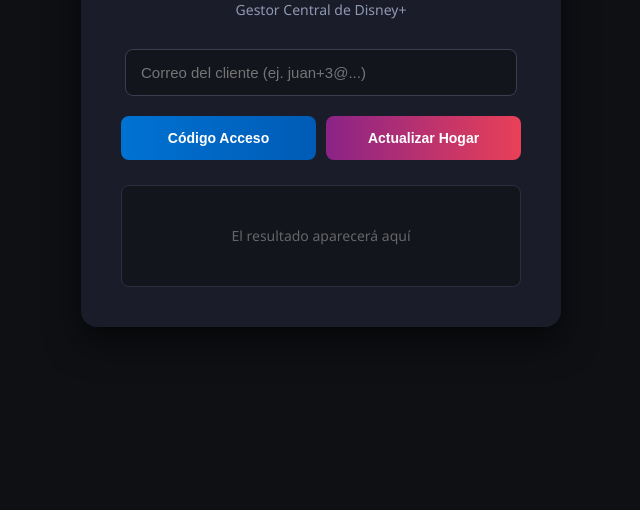
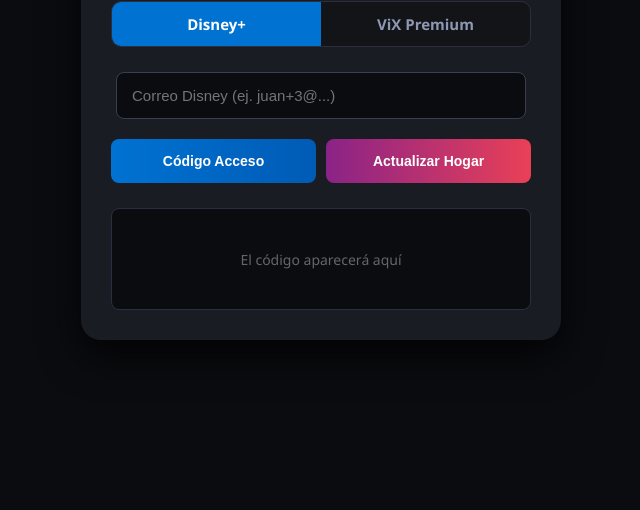
Before and after one commit to streamevolution/api-disney-bot, a website: page index.html in a window 1280 px wide. Shown: the part 290-800 px from the top of the page, without its empty margins (319-959 px from the left). Drawn offline with Linux system fonts and the light colour scheme.

Commit message:
Update index.html

```diff
--- a/index.html
+++ b/index.html
@@ -3,10 +3,10 @@
 <head>
     <meta charset="UTF-8">
     <meta name="viewport" content="width=device-width, initial-scale=1.0">
-    <title>Panel StreamEvolution</title>
+    <title>StreamEvolution Hub</title>
     <style>
         body {
-            background-color: #0f1014;
+            background-color: #0b0c10;
             color: #f9f9f9;
             font-family: 'Segoe UI', Roboto, Helvetica, Arial, sans-serif;
             display: flex;
@@ -16,109 +16,111 @@
             margin: 0;
         }
         .container {
-            background-color: #1a1d29;
-            padding: 40px;
-            border-radius: 16px;
-            box-shadow: 0 15px 35px rgba(0,0,0,0.6);
+            background-color: #1a1c23;
+            padding: 30px;
+            border-radius: 20px;
+            box-shadow: 0 15px 40px rgba(0,0,0,0.8);
             text-align: center;
             width: 100%;
-            max-width: 400px;
+            max-width: 420px;
             position: relative;
-            overflow: hidden;
         }
         h2 {
-            margin-bottom: 5px;
-            font-weight: 600;
-            letter-spacing: 1px;
-            background: linear-gradient(90deg, #0072d2, #00c6ff);
+            margin: 0 0 5px 0;
+            font-weight: 700;
+            font-size: 24px;
+            background: linear-gradient(90deg, #ffffff, #a0a5b5);
             -webkit-background-clip: text;
             -webkit-text-fill-color: transparent;
         }
-        p { color: #8f98b2; font-size: 14px; margin-bottom: 30px; }
+        p { color: #8f98b2; font-size: 14px; margin-bottom: 25px; }
 
+        /* PESTAÑAS (TABS) */
+        .tabs {
+            display: flex;
+            background-color: #121418;
+            border-radius: 10px;
+            margin-bottom: 25px;
+            overflow: hidden;
+            border: 1px solid #2b2e40;
+        }
+        .tab-btn {
+            flex: 1;
+            padding: 12px 0;
+            cursor: pointer;
+            font-weight: 600;
+            font-size: 15px;
+            color: #8f98b2;
+            transition: all 0.3s ease;
+            text-align: center;
+        }
+        .tab-btn.active-disney {
+            background-color: #0072d2;
+            color: white;
+        }
+        .tab-btn.active-vix {
+            background-color: #ff3b30; /* Color rojo/naranja estilo Vix */
+            color: white;
+        }
+
+        /* SECCIONES */
+        .seccion { display: none; }
+        .seccion.activa { display: block; animation: fadeIn 0.4s ease; }
+        @keyframes fadeIn { from { opacity: 0; transform: translateY(5px); } to { opacity: 1; transform: translateY(0); } }
+
+        /* INPUTS Y BOTONES */
         input[type="email"] {
             width: 90%;
             padding: 14px 15px;
             border-radius: 8px;
             border: 1px solid #3b3e50;
-            background-color: #13151d;
+            background-color: #0b0c10;
             color: white;
             font-size: 15px;
             margin-bottom: 20px;
             outline: none;
             transition: border 0.3s;
         }
-        input[type="email"]:focus { border-color: #0072d2; }
+        input[type="email"]:focus { border-color: #8f98b2; }
 
-        .botones-container {
-            display: flex;
-            gap: 10px;
-            margin-bottom: 10px;
+        .botones-container { display: flex; gap: 10px; }
+        button {
+            flex: 1; color: white; border: none; padding: 14px 10px;
+            border-radius: 8px; font-size: 14px; font-weight: bold; cursor: pointer;
+            transition: transform 0.2s, box-shadow 0.2s;
         }
 
-        button {
-            flex: 1;
-            color: white;
-            border: none;
-            padding: 14px 10px;
-            border-radius: 8px;
-            font-size: 14px;
-            font-weight: bold;
-            cursor: pointer;
-            transition: transform 0.2s, box-shadow 0.2s;
-        }
-        .btn-codigo {
-            background: linear-gradient(90deg, #0072d2, #005bb5);
-        }
-        .btn-codigo:hover { transform: translateY(-2px); box-shadow: 0 8px 20px rgba(0, 114, 210, 0.4); }
+        /* Colores Botones Disney */
+        .btn-disney-acceso { background: linear-gradient(90deg, #0072d2, #005bb5); }
+        .btn-disney-acceso:hover { transform: translateY(-2px); box-shadow: 0 8px 20px rgba(0, 114, 210, 0.4); }
+        .btn-disney-hogar { background: linear-gradient(90deg, #8a2387, #e94057); }
+        .btn-disney-hogar:hover { transform: translateY(-2px); box-shadow: 0 8px 20px rgba(233, 64, 87, 0.4); }
 
-        .btn-hogar {
-            background: linear-gradient(90deg, #8a2387, #e94057); /* Tonos morado/rojo elegantes */
-        }
-        .btn-hogar:hover { transform: translateY(-2px); box-shadow: 0 8px 20px rgba(233, 64, 87, 0.4); }
+        /* Color Botón Vix */
+        .btn-vix { background: linear-gradient(90deg, #ff3b30, #ff8c00); width: 100%; margin-top: 5px; }
+        .btn-vix:hover { transform: translateY(-2px); box-shadow: 0 8px 20px rgba(255, 59, 48, 0.4); }
 
+        /* CAJA DE RESULTADO */
         .result-box {
-            margin-top: 25px;
-            padding: 20px;
-            background-color: #13151d;
-            border-radius: 8px;
-            border: 1px solid #2b2e40;
-            min-height: 60px;
-            display: flex;
-            justify-content: center;
-            align-items: center;
-            flex-direction: column;
-            word-break: break-all;
+            margin-top: 25px; padding: 20px; background-color: #0b0c10;
+            border-radius: 8px; border: 1px solid #2b2e40; min-height: 60px;
+            display: flex; justify-content: center; align-items: center; flex-direction: column;
         }
         .result-text { font-size: 28px; font-weight: bold; letter-spacing: 4px; color: #00e676; }
         .result-error { font-size: 14px; color: #ff5252; }
 
-        .btn-enlace-final {
-            background-color: #00e676;
-            color: #000;
-            padding: 10px 15px;
-            border-radius: 6px;
-            text-decoration: none;
-            font-weight: bold;
-            margin-top: 10px;
-            display: inline-block;
-            transition: background-color 0.2s;
-        }
-        .btn-enlace-final:hover { background-color: #00c853; }
-
+        /* SPINNER PANTALLA DE CARGA */
         .overlay {
             position: fixed; top: 0; left: 0; width: 100%; height: 100%;
-            background: rgba(15, 16, 20, 0.85);
-            backdrop-filter: blur(8px);
+            background: rgba(11, 12, 16, 0.85); backdrop-filter: blur(8px);
             display: flex; flex-direction: column; justify-content: center; align-items: center;
             z-index: 1000; opacity: 0; pointer-events: none; transition: opacity 0.3s ease;
         }
         .overlay.active { opacity: 1; pointer-events: auto; }
         .spinner {
             width: 50px; height: 50px; border: 4px solid rgba(255, 255, 255, 0.1);
-            border-top-color: #0072d2; border-radius: 50%; animation: girar 1s linear infinite; margin-bottom: 20px;
+            border-top-color: #ffffff; border-radius: 50%; animation: girar 1s linear infinite; margin-bottom: 20px;
         }
-        .overlay p { color: white; font-size: 16px; font-weight: 500; margin: 0; }
         @keyframes girar { to { transform: rotate(360deg); } }
     </style>
 </head>
@@ -126,47 +128,74 @@
 
     <div id="loadingModal" class="overlay">
         <div class="spinner" id="spinnerCarga"></div>
-        <p id="textoCarga">Procesando solicitud...</p>
+        <p id="textoCarga" style="color: white; font-weight: 500;">Procesando...</p>
     </div>
 
     <div class="container">
-        <h2>Panel StreamEvolution</h2>
-        <p>Gestor Central de Disney+</p>
+        <h2>StreamEvolution Hub</h2>
+        <p>Panel General de Plataformas</p>
 
-        <input type="email" id="emailInput" placeholder="Correo del cliente (ej. juan+3@...)" required>
+        <div class="tabs">
+            <div class="tab-btn active-disney" id="tab-disney" onclick="cambiarPestana('disney')">Disney+</div>
+            <div class="tab-btn" id="tab-vix" onclick="cambiarPestana('vix')">ViX Premium</div>
+        </div>
 
-        <div class="botones-container">
-            <button class="btn-codigo" onclick="realizarPeticion('/buscar-correo', 'Obteniendo Código...')">Código Acceso</button>
-            <button class="btn-hogar" onclick="realizarPeticion('/buscar-enlace-hogar', 'Buscando Enlace de Hogar...')">Actualizar Hogar</button>
+        <div id="seccion-disney" class="seccion activa">
+            <input type="email" id="emailDisney" placeholder="Correo Disney (ej. juan+3@...)" required>
+            <div class="botones-container">
+                <button class="btn-disney-acceso" onclick="realizarPeticion('/buscar-correo', 'emailDisney', 'Buscando Acceso Disney...', '#0072d2')">Código Acceso</button>
+                <button class="btn-disney-hogar" onclick="realizarPeticion('/buscar-enlace-hogar', 'emailDisney', 'Buscando Hogar...', '#e94057')">Actualizar Hogar</button>
+            </div>
+        </div>
+
+        <div id="seccion-vix" class="seccion">
+            <input type="email" id="emailVix" placeholder="Correo ViX (ej. juan+4@...)" required>
+            <button class="btn-vix" onclick="realizarPeticion('/buscar-vix', 'emailVix', 'Buscando Código ViX...', '#ff3b30')">Obtener Código ViX</button>
         </div>
 
         <div class="result-box" id="cajaResultado">
-            <span id="resultadoTexto" style="color: #666; font-size: 14px;">El resultado aparecerá aquí</span>
+            <span id="resultadoTexto" style="color: #666; font-size: 14px;">El código aparecerá aquí</span>
         </div>
     </div>
 
     <script>
-        async function realizarPeticion(ruta, mensajeCarga) {
-            const email = document.getElementById('emailInput').value;
+        // Lógica para cambiar entre pestañas
+        function cambiarPestana(plataforma) {
+            document.getElementById('seccion-disney').classList.remove('activa');
+            document.getElementById('seccion-vix').classList.remove('activa');
+            document.getElementById('tab-disney').className = 'tab-btn';
+            document.getElementById('tab-vix').className = 'tab-btn';
+
+            // Limpiamos la caja de resultados al cambiar de pestaña
+            document.getElementById('cajaResultado').innerHTML = '<span style="color: #666; font-size: 14px;">El código aparecerá aquí</span>';
+
+            if (plataforma === 'disney') {
+                document.getElementById('seccion-disney').classList.add('activa');
+                document.getElementById('tab-disney').classList.add('active-disney');
+            } else if (plataforma === 'vix') {
+                document.getElementById('seccion-vix').classList.add('activa');
+                document.getElementById('tab-vix').classList.add('active-vix');
+            }
+        }
+
+        // Lógica para enviar peticiones al servidor
+        async function realizarPeticion(ruta, idInputEmail, mensajeCarga, colorCarga) {
+            const email = document.getElementById(idInputEmail).value;
             const cajaResultado = document.getElementById('cajaResultado');
             const modal = document.getElementById('loadingModal');
-            const textoCarga = document.getElementById('textoCarga');
-            const spinner = document.getElementById('spinnerCarga');
 
             if(!email) {
-                alert("Por favor ingresa un correo electrónico válido.");
+                alert("Por favor ingresa el correo de esta plataforma.");
                 return;
             }
 
-            // Configurar color del spinner dependiendo de la acción
-            spinner.style.borderTopColor = ruta.includes('hogar') ? '#e94057' : '#0072d2';
-            textoCarga.innerText = mensajeCarga;
+            document.getElementById('textoCarga').innerText = mensajeCarga;
+            document.getElementById('spinnerCarga').style.borderTopColor = colorCarga;
             modal.classList.add('active');
-
             cajaResultado.innerHTML = '<span style="color: #666; font-size: 14px;">Procesando...</span>';
 
             try {
-                // RECUERDA PONER TU ENLACE BASE DE RAILWAY AQUÍ
+                // TU URL DE RAILWAY
                 const baseUrlRailway = 'https://api-disney-bot-production.up.railway.app';
 
                 const response = await fetch(baseUrlRailway + ruta, {
@@ -181,12 +210,6 @@
                 if (data.success) {
                     if(data.tipo === 'codigo') {
                         cajaResultado.innerHTML = `<span class="result-text">${data.resultado}</span>`;
-                    } else if (data.tipo === 'enlace') {
-                        // Si es un enlace, creamos un botón verde interactivo para darle clic
-                        cajaResultado.innerHTML = `
-                            <span style="color: white; font-size: 14px; margin-bottom: 5px;">¡Enlace de Hogar encontrado!</span>
-                            <a href="${data.resultado}" target="_blank" class="btn-enlace-final">Abrir enlace de Disney</a>
-                        `;
                     } else {
                         cajaResultado.innerHTML = `<span class="result-error">${data.resultado}</span>`;
                     }
@@ -195,7 +218,7 @@
                 }
             } catch (error) {
                 modal.classList.remove('active');
-                cajaResultado.innerHTML = `<span class="result-error">Error de red. Verifica tu conexión a Railway.</span>`;
+                cajaResultado.innerHTML = `<span class="result-error">Error de red. Verifica tu servidor en Railway.</span>`;
             }
         }
     </script>
```
